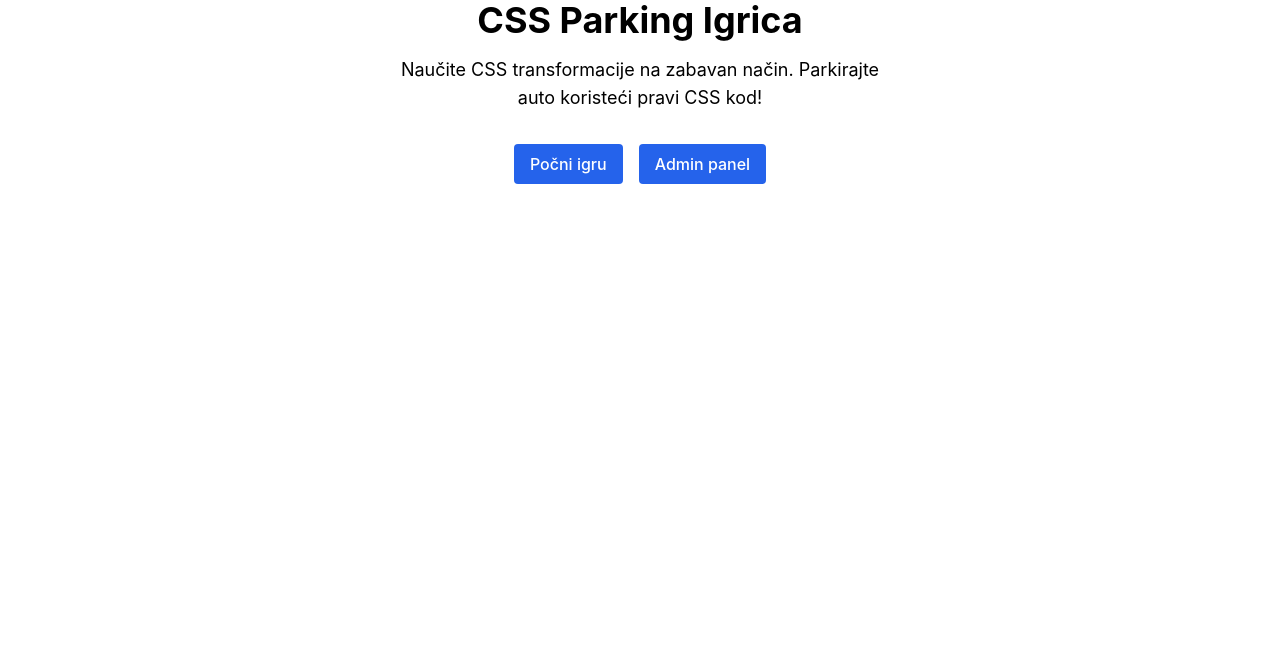
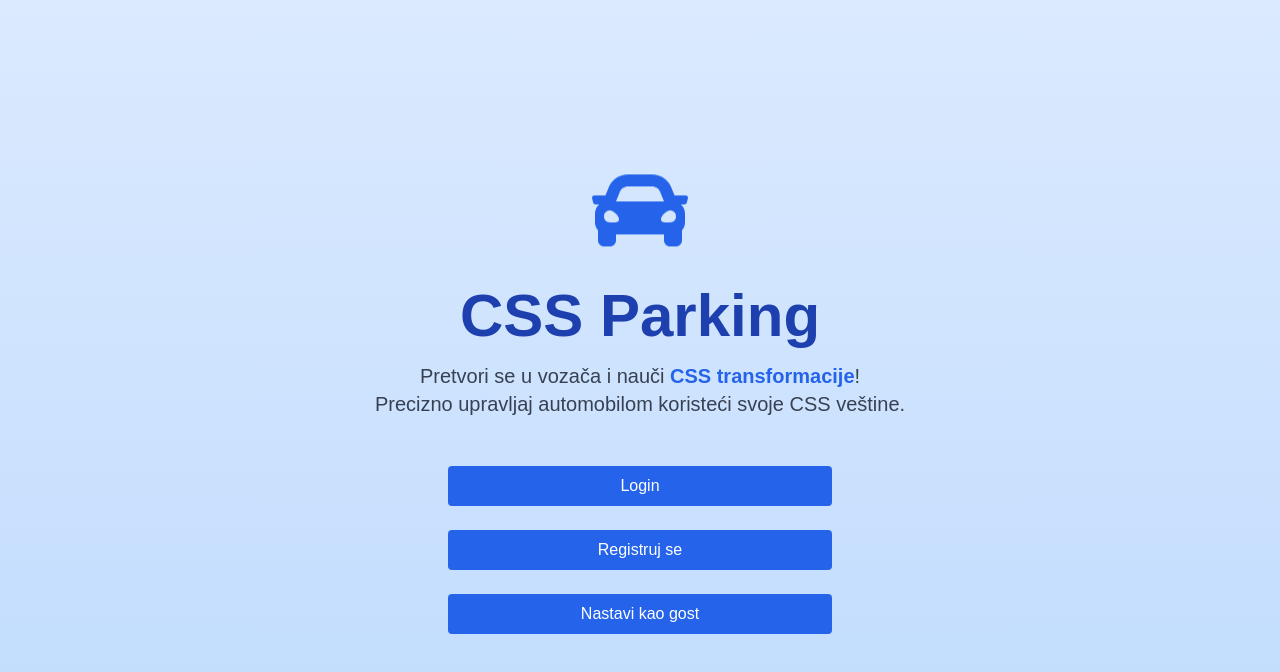
Before and after one commit to elab-development/internet-tehnologije-2024-projekat-css-parking_2021_0189, a React (Create React App) app in the folder frontend/: page / in a window 1280 px wide. Shown: the top 672 px of the page. Built offline with nearby package versions, Linux system fonts and the light colour scheme.

Commit message:
Dodaj Home stranicu sa navigacionim dugmicima i stilizacijom

```diff
--- a/frontend/package.json
+++ b/frontend/package.json
@@ -9,8 +9,9 @@
     "@testing-library/user-event": "^13.5.0",
     "react": "^19.1.1",
     "react-dom": "^19.1.1",
+    "react-icons": "^5.5.0",
     "react-router-dom": "^7.8.2",
-    "react-scripts": "^5.0.1",
+    "react-scripts": "5.0.1",
     "web-vitals": "^2.1.4"
   },
   "scripts": {
--- a/frontend/postcss.config.js
+++ b/frontend/postcss.config.js
@@ -1,6 +1,5 @@
-module.exports = {
+export default {
   plugins: {
-    tailwindcss: {},
-    autoprefixer: {},
-  },
+    "@tailwindcss/postcss": {},
+  }
 }
--- a/frontend/src/index.css
+++ b/frontend/src/index.css
@@ -1,17 +1,14 @@
 @tailwind base;
 @tailwind components;
 @tailwind utilities;
+/*
+  Uvezi Google Font 'Poppins'.
+*/
+@import url('https://fonts.googleapis.com/css2?family=Poppins:wght@400;600;700&display=swap');
 
 body {
   margin: 0;
-  font-family: -apple-system, BlinkMacSystemFont, 'Segoe UI', 'Roboto', 'Oxygen',
-    'Ubuntu', 'Cantarell', 'Fira Sans', 'Droid Sans', 'Helvetica Neue',
-    sans-serif;
+  font-family: 'Poppins', sans-serif;
   -webkit-font-smoothing: antialiased;
   -moz-osx-font-smoothing: grayscale;
 }
-
-code {
-  font-family: source-code-pro, Menlo, Monaco, Consolas, 'Courier New',
-    monospace;
-}
--- a/frontend/src/pages/Home.jsx
+++ b/frontend/src/pages/Home.jsx
@@ -1,18 +1,42 @@
 import Button from '../components/UI/Button';
-
+import { FaCar } from 'react-icons/fa';
 const Home = ({ onNavigate }) => {
   return (
-        <div className="flex flex-col items-center justify-center h-full">
-            <h1 className="text-4xl font-bold mb-4">CSS Parking Igrica</h1>
-            <p className="text-lg mb-8 text-center max-w-lg">
-                Naučite CSS transformacije na zabavan način. Parkirajte auto koristeći pravi CSS kod!
+    <div className="flex flex-col items-center justify-center min-h-screen px-6 bg-gradient-to-b from-blue-100 to-blue-200 text-center font-custom">
+
+
+      <div className="mb-6 animate-bounce-slow">
+        {/* logo <img src="/path/to/logo.svg" alt="Logo" /> */}
+        <FaCar className="text-blue-600 text-8xl" />
+      </div>
+
+      <h1 className="text-6xl font-extrabold mb-4 text-blue-800 animate-fade-in-down">
+        CSS Parking
+      </h1>
+
+      <p className="text-xl mb-12 max-w-xl text-gray-700 animate-fade-in">
+        Pretvori se u vozača i nauči <strong className="text-blue-600">CSS transformacije</strong>!<br />
+        Precizno upravljaj automobilom koristeći svoje CSS veštine.
       </p>
-            <div className="flex space-x-4">
-                <Button onClick={() => onNavigate('level-select')} className="bg-blue-500 text-white">
-                    Počni igru
+
+      <div className="flex flex-col gap-6 w-full max-w-sm justify-center">
+        <Button
+          onClick={() => onNavigate('login')}
+          className="w-full py-5 text-lg bg-gradient-to-r from-blue-500 to-blue-600 hover:from-blue-600 hover:to-blue-700 text-white rounded-2xl shadow-lg transform hover:scale-105 transition-all flex items-center justify-center space-x-2"
+        >
+          <span>Login</span>
         </Button>
-                <Button onClick={() => onNavigate('admin')} className="bg-gray-500 text-white">
-                    Admin panel
+        <Button
+          onClick={() => onNavigate('register')}
+          className="w-full py-5 text-lg bg-gradient-to-r from-green-500 to-green-600 hover:from-green-600 hover:to-green-700 text-white rounded-2xl shadow-lg transform hover:scale-105 transition-all flex items-center justify-center space-x-2"
+        >
+          <span>Registruj se</span>
+        </Button>
+        <Button
+          onClick={() => onNavigate('guest')}
+          className="w-full py-5 text-lg bg-gradient-to-r from-gray-500 to-gray-600 hover:from-gray-600 hover:to-gray-700 text-white rounded-2xl shadow-lg transform hover:scale-105 transition-all"
+        >
+          Nastavi kao gost
         </Button>
       </div>
     </div>
--- a/frontend/tailwind.config.js
+++ b/frontend/tailwind.config.js
@@ -4,7 +4,44 @@ module.exports = {
     "./src/**/*.{js,jsx,ts,tsx}",
   ],
   theme: {
-    extend: {},
+    extend: {
+      fontFamily: {
+        custom: ['Poppins', 'sans-serif'], // Definiši prilagođeni font
+      },
+      keyframes: {
+        'fade-in-down': {
+          '0%': {
+            opacity: '0',
+            transform: 'translateY(-20px)'
+          },
+          '100%': {
+            opacity: '1',
+            transform: 'translateY(0)'
+          },
+        },
+        'fade-in': {
+          '0%': {
+            opacity: '0'
+          },
+          '100%': {
+            opacity: '1'
+          },
+        },
+        'bounce-slow': {
+          '0%, 100%': {
+            transform: 'translateY(-5%)'
+          },
+          '50%': {
+            transform: 'translateY(0)'
+          },
+        }
+      },
+      animation: {
+        'fade-in-down': 'fade-in-down 0.8s ease-out forwards',
+        'fade-in': 'fade-in 1s ease-out forwards',
+        'bounce-slow': 'bounce-slow 3s infinite ease-in-out',
+      },
+    },
   },
   plugins: [],
 }
```
Also changed, not shown: 1 other file (tests, documents, lock files or other folders). Lines whose indentation alone changed are shown as unchanged.
